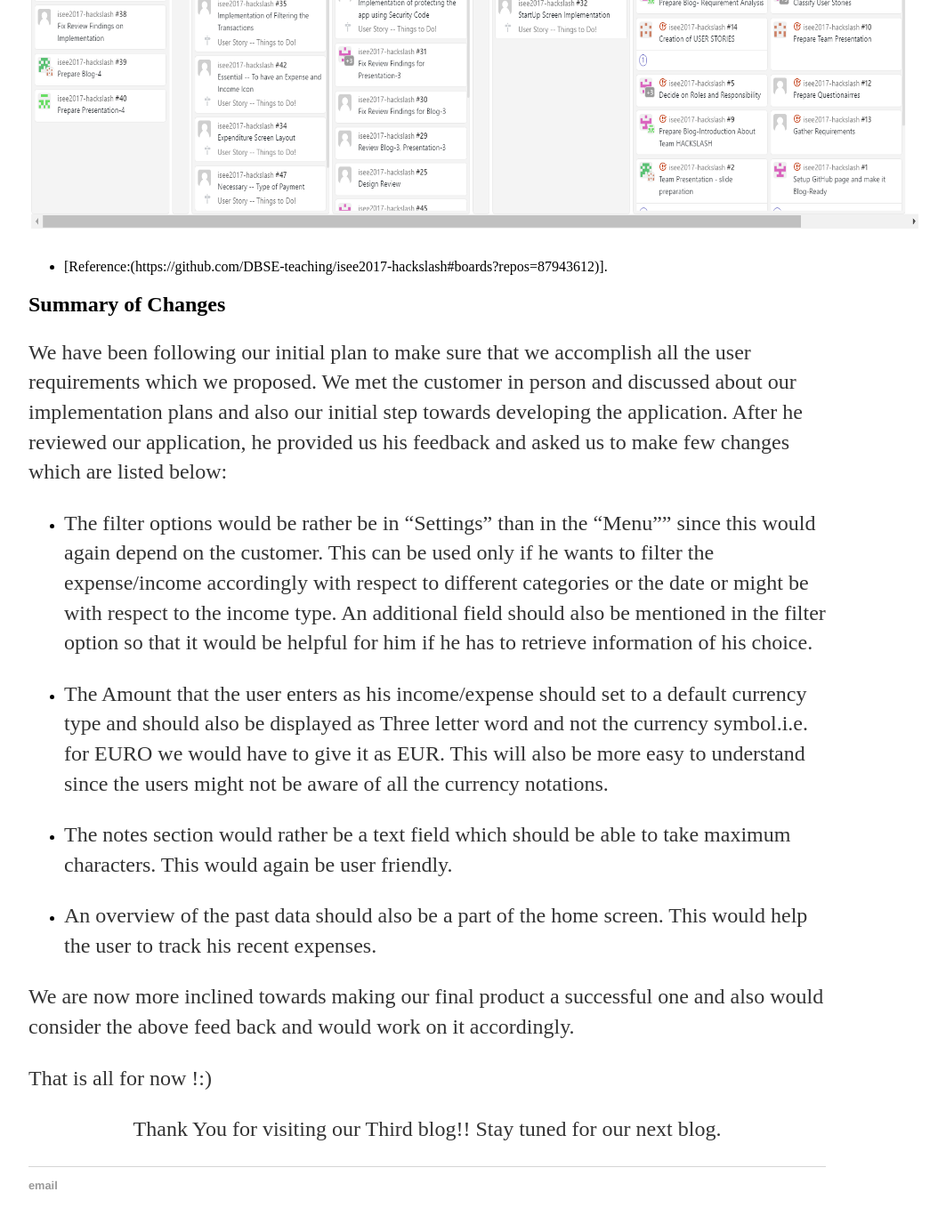
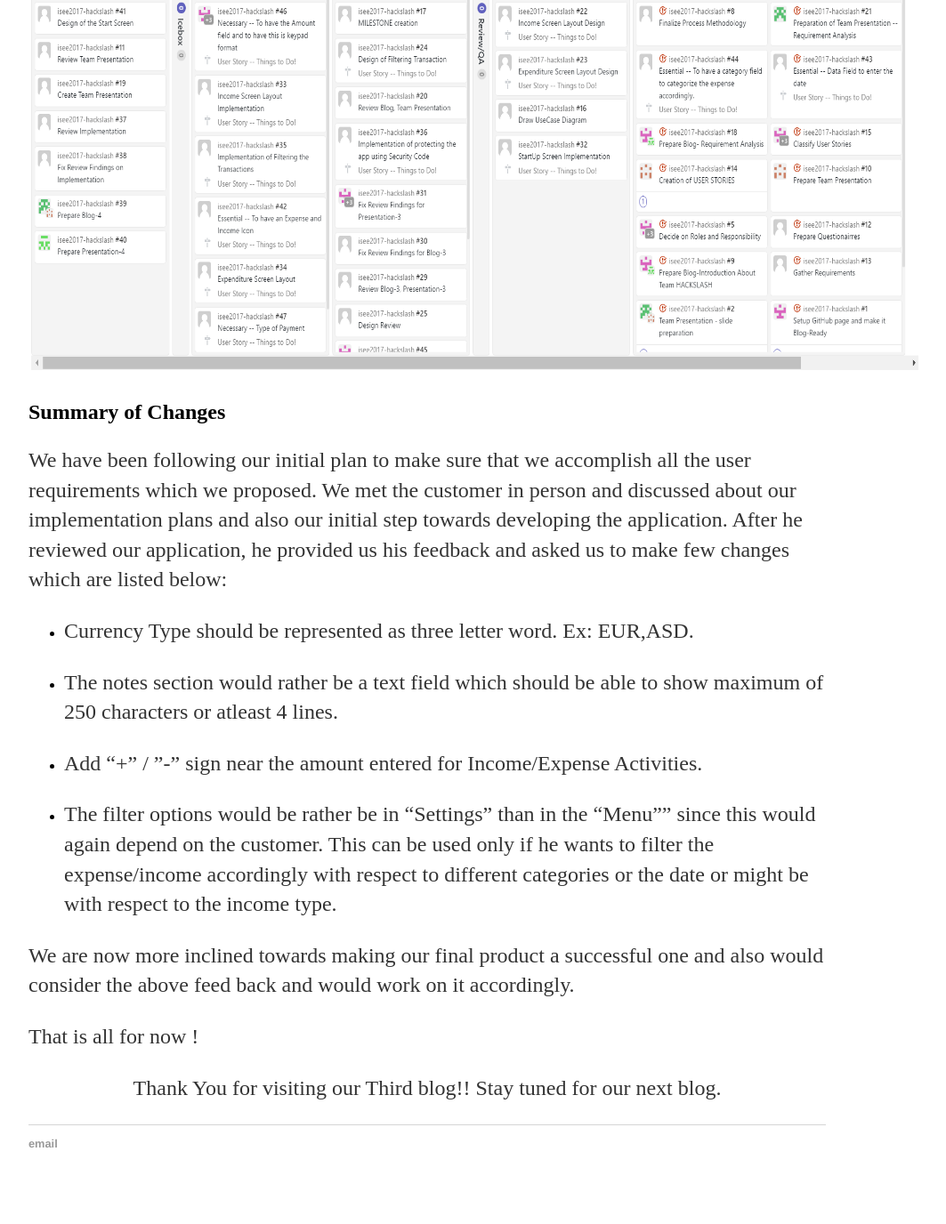
Before and after one commit to Anbehner/Android-Project, a Jekyll site: the page built from docs/_posts/2017-05-29-System-Design.md, in a window 1280 px wide and 1400 px high, scrolled down 11528 px. Shown: the top 1376 px of the window at 89% size, without its empty margins (160-1223 px from the left). Built offline with Jekyll 4.4.1, drawn with Linux system fonts in a browser that asks for light colours; after the commit the page ends 12881 px from its top, so only the background shows below that; some of the changed text lies outside the part shown.

Commit message:
Update 2017-05-29-System-Design.md
Updated the Design pattern

```diff
--- a/docs/_posts/2017-05-29-System-Design.md
+++ b/docs/_posts/2017-05-29-System-Design.md
@@ -105,11 +105,24 @@
 
 ## Design Pattern
 
-Design patterns are commonly used solutions that can be used again for solving complex software problems.There are lot of design patterns that can be used for android . There are a few design pattern that we have made use in the code , but the major design pattern our team decided to follow was the Model View Controller Design Pattern.We chose the MVC pattern as the pattern refers to current reigning architectural pattern across several platforms.
+Design patterns are commonly used solutions that can be used again for solving repetitive complex software problems.
+We have decided to follow the MVC pattern for future progresses. One of the examples is illustrated below:
 
-We have currently decided to follow the MVC pattern for future progresses. One of the examples is illustrated below:
+### Reasons for choosing Model View Controller Design Pattern:
 
-![MVCDiagram]({{site.baseurl}}/images/design_pattern-1.png "MVCDiagram"){:height="500px" width="700px"}
+* Decoupled and Reusable Code.
+
+* Easy Debugging.
+
+* Making architectural decisions becomes Easier.
+
+* Easy adaptation for the changing Environment.
+
+For Example if user wants to add one more component to the start screen then only the classes in the "view" section need to be changed to adapt the new requirement.
+
+### Example Usage In our Implementation:
+
+![MVCDiagram]({{site.baseurl}}/images/ModelViewController.jpeg "MVCDiagram"){:height="500px" width="700px"}
 
 
 ## Development strategies
@@ -119,7 +132,6 @@
 
 ![workflow]({{site.baseurl}}/images/Workflow1.png "workflow")
 
-- [Reference:(https://www.google.de/url?sa=i&rct=j&q=&esrc=s&source=images&cd=&ved=0ahUKEwjtwu6vmY7UAhVEfywKHRGQBt8QjRwIBw&url=https%3A%2F%2Fkrify.co%2Fsteps-to-follow-to-avoid-mistakes-during-mobile-app-development%2F&psig=AFQjCNEU3uAQWGVe1Am3uHx6GdKA4ZgWag&ust=1495909804752959)].
 
 This will have to be monitored in number of ways where in each person in the team makes sure that he/she completes their task which has been assigned to them and also makes sure that they continuously monitor the team’s overall performance. This makes sure that there would be no discrepancies in the later stages and also would help maintain clean SCRUM methodology.
 
@@ -127,24 +139,25 @@
 
 ![zenhub]({{site.baseurl}}/images/Zenhub.png "zenhub"){:height="600px" width="1000px"}
 
-- [Reference:(https://github.com/DBSE-teaching/isee2017-hackslash#boards?repos=87943612)].
 
 ## Summary of Changes
 
 We have been following our initial plan to make sure that we accomplish  all the user requirements which we proposed. We met the customer in person and discussed about our implementation plans and also our initial step towards developing the application.
 After he reviewed our application, he provided us his feedback and asked us to make few changes which are listed below:
 
-* The filter options would be rather be in "Settings" than in the "Menu"" since this would again depend on the customer. This can be used only if he wants to filter the expense/income accordingly with respect to different categories or the date or might be with respect to the income type. An additional field should also be mentioned in the filter option so that it would be helpful for him if he has to retrieve information of his choice.
 
-* The Amount that the user enters as his income/expense should set to a default currency type and should also be displayed as Three letter word and not the currency symbol.i.e. for EURO we would have to give it as EUR. This will also be more easy to understand since the users might not be aware of all the currency notations.
+* Currency Type should be represented as three letter word. Ex: EUR,ASD.
 
-* The notes section would rather be a text field which should be able to take maximum characters. This would again be user friendly.
+* The notes section would rather be a text field which should be able to show maximum of 250 characters or atleast 4 lines.
 
-* An overview of the past data should also be a part of the home screen. This would help the user to track  his recent expenses.
+* Add “+” / ”-” sign near the amount entered for Income/Expense  Activities.
+
+* The filter options would be rather be in "Settings" than in the "Menu"" since this would again depend on the customer. This can be used only if he wants to filter the expense/income accordingly with respect to different categories or the date or might be with respect to the income type.
+
 
 We are now more inclined towards making our final product a successful one and also would consider the above feed back and would work on it accordingly.
 
-That is all for now !:)
+That is all for now !
 
 <p align="center">
 Thank You for visiting our Third blog!! Stay tuned for our next blog.
```
